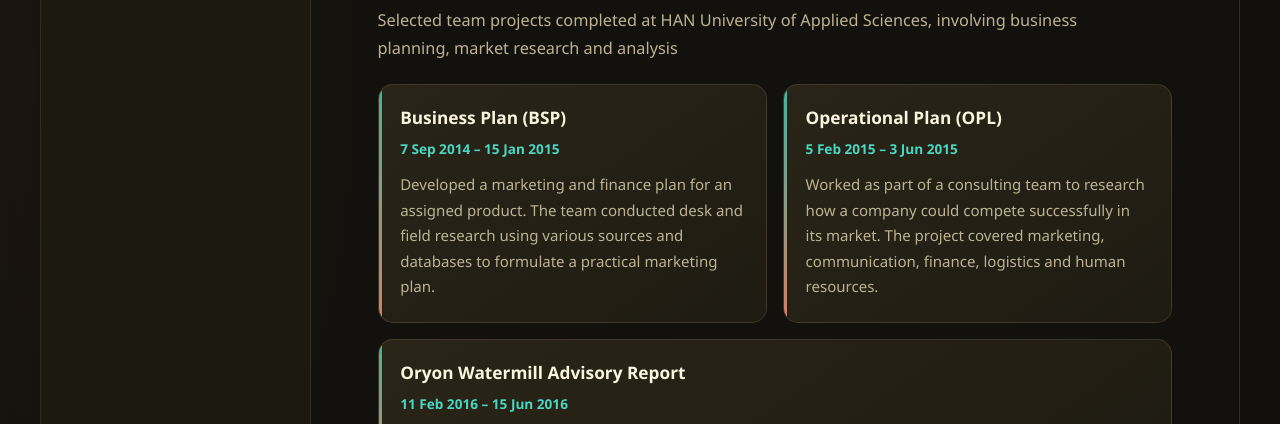
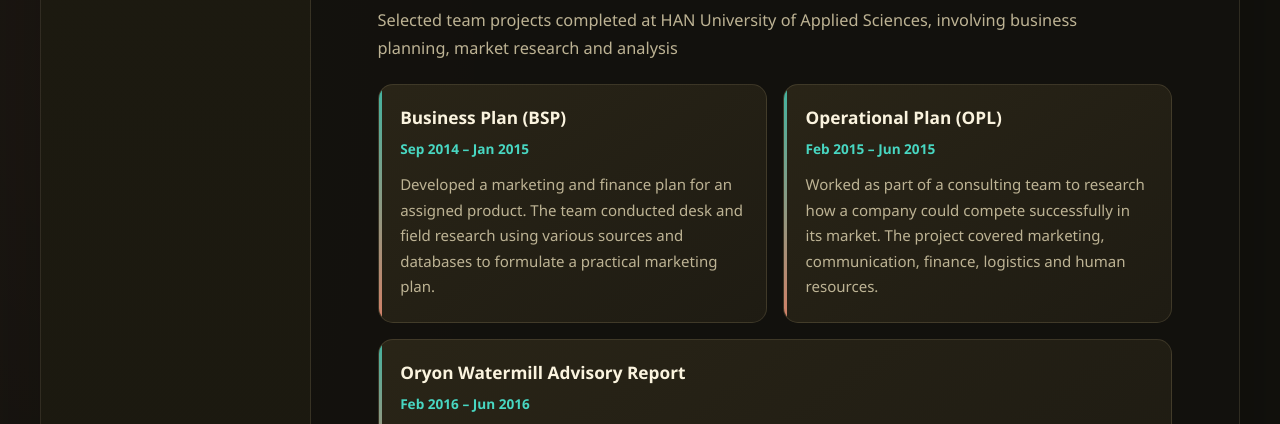
Before and after one commit to hassanatef-nl/hassanatef-nl.github.io, a plain HTML site: page index.html in a window 1280 px wide. Shown: the part 2340-2764 px from the top of the page. Drawn offline with Linux system fonts and the light colour scheme.

Commit message:
Add files via upload

```diff
--- a/index.html
+++ b/index.html
@@ -360,17 +360,17 @@ footer{
     <div class="project-grid">
       <article class="project-card">
         <h4>Business Plan (BSP)</h4>
-        <span class="project-date">7 Sep 2014 – 15 Jan 2015</span>
+        <span class="project-date">Sep 2014 – Jan 2015</span>
         <p>Developed a marketing and finance plan for an assigned product. The team conducted desk and field research using various sources and databases to formulate a practical marketing plan.</p>
       </article>
       <article class="project-card">
         <h4>Operational Plan (OPL)</h4>
-        <span class="project-date">5 Feb 2015 – 3 Jun 2015</span>
+        <span class="project-date">Feb 2015 – Jun 2015</span>
         <p>Worked as part of a consulting team to research how a company could compete successfully in its market. The project covered marketing, communication, finance, logistics and human resources.</p>
       </article>
       <article class="project-card featured">
         <h4>Oryon Watermill Advisory Report</h4>
-        <span class="project-date">11 Feb 2016 – 15 Jun 2016</span>
+        <span class="project-date">Feb 2016 – Jun 2016</span>
         <p>Worked on a research project for Oryon Watermill to identify a suitable APAC region for product expansion, using screening processes, desk research, field research and analysis.</p>
       </article>
     </div>
```
